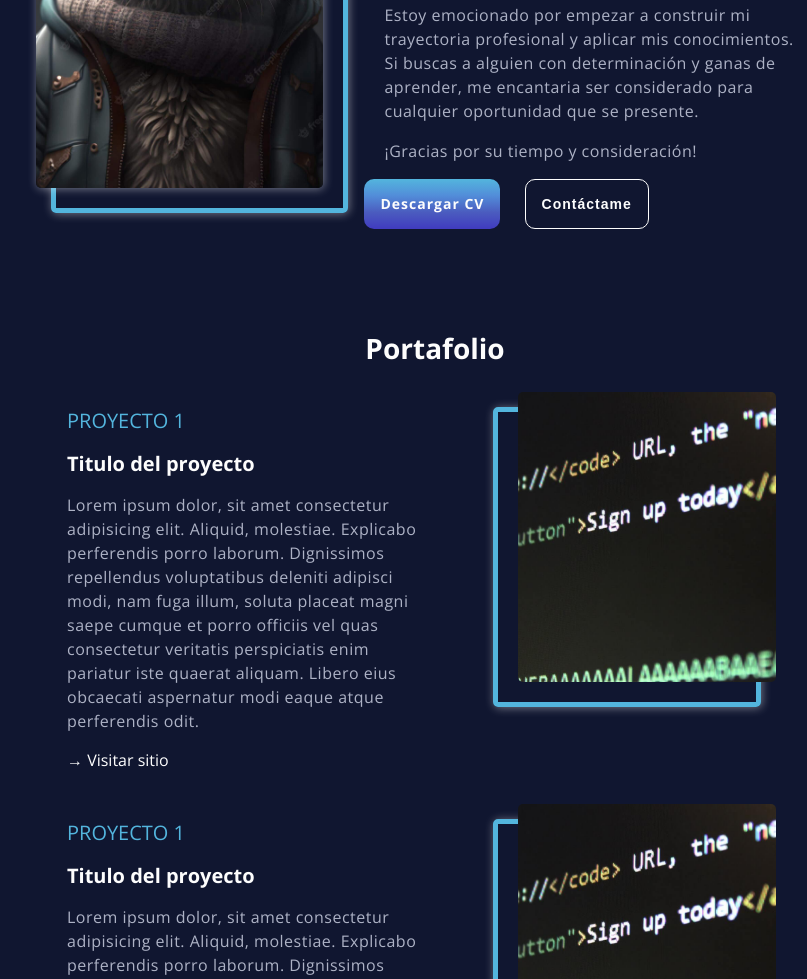
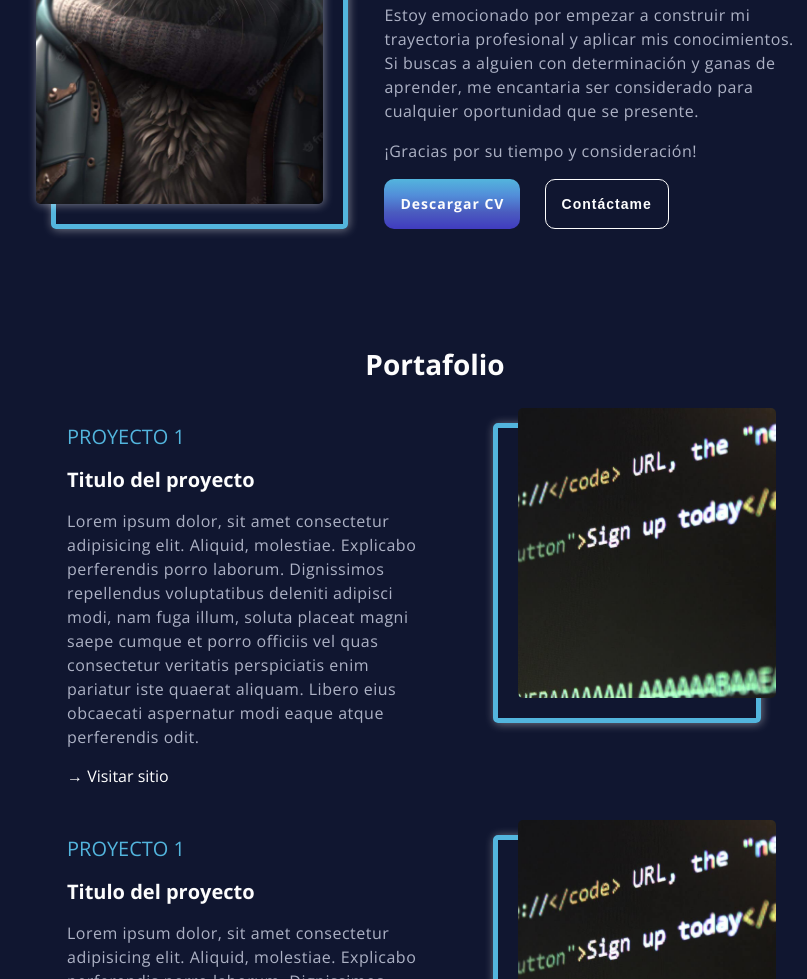
Before and after one commit to angelgcdev/angelgcdev, a plain HTML site: page index.html in a window 1280 px wide. Shown: the part 804-1783 px from the top of the page, without its empty margins (205-1012 px from the left). Drawn offline with nearby package versions, Linux system fonts and the light colour scheme; a web font is replaced by a local one.

Commit message:
errores de los botones de la seccion aboutme solucionados

```diff
--- a/css/styles.css
+++ b/css/styles.css
@@ -294,6 +294,8 @@ body {
   height: 5rem;
   line-height: 1.6;
   padding: 0 1.6rem;
+  margin-left: 2rem;
+  margin-bottom: 1.6rem;
 }
 
 .aboutme__button {
```
